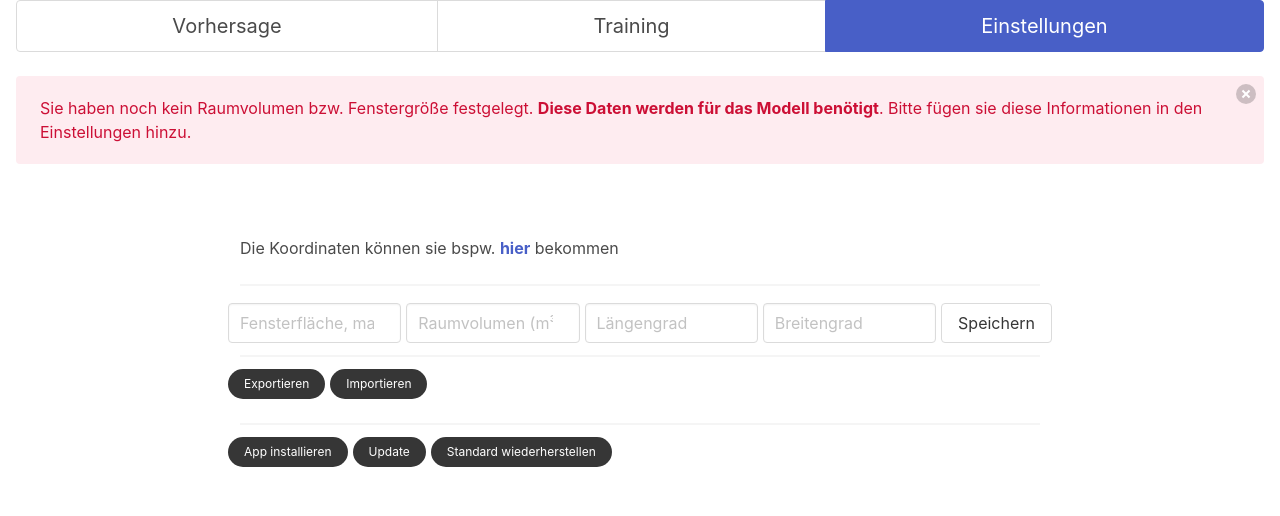
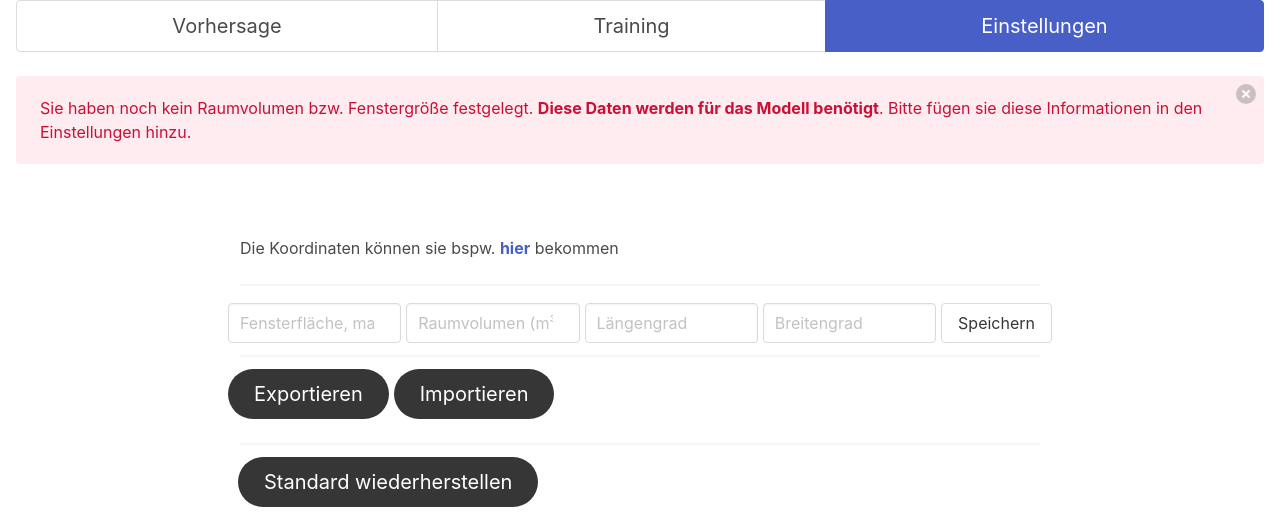
Before and after one commit to HrGaertner/pwa-vent-optimization, a website built with Vite: page index.html in a window 1280 px wide. Shown: the top 516 px of the page. Built offline with nearby package versions, Linux system fonts and the light colour scheme.

Commit message:
new install dialog

```diff
--- a/app.js
+++ b/app.js
@@ -2,6 +2,10 @@ import "chartist/dist/index.css";
 import 'bulma/css/bulma.css'
 import { nelderMead } from "fmin";
 import { LineChart, AutoScaleAxis } from "chartist";
+
+if (window.matchMedia('(display-mode: standalone)').matches) {//https://stackoverflow.com/questions/41742390/javascript-to-check-if-pwa-or-mobile-web
+    document.getElementById("update-button").style.display = "block";
+  }
 
 
 let deferredPrompt;
@@ -13,6 +17,7 @@ window.addEventListener('beforeinstallprompt', (e) => {
     deferredPrompt = e;
     // Update UI notify the user they can install the PWA
     document.getElementById("install-notice").style.display = "block";
+    document.getElementById("install-button2").style.display = "block";
     // Optionally, send analytics event that PWA install promo was shown.
     console.log(`'beforeinstallprompt' event was fired.`);
 });
--- a/index.html
+++ b/index.html
@@ -22,7 +22,7 @@
         <div class="notification is-info" style="display: none;" id="install-notice">
             <button class="delete"></button>
             <p>Sie können diese Website auch installieren und dann wie eine gewöhnliche App nutzen (auch offline).</p>
-            <a id="install-button1" class="button is-rounded is-info is-small">Installieren</a>
+            <a style="margin-top: 1em;" id="install-button1" class="button is-rounded is-dark is-small">Installieren</a>
         </div>
         <!-- Only show the following notice if room volume or windows size is not defined -->
         <div class="notification is-danger is-light" style="display: none;" id="welcome-notice">
@@ -165,17 +165,17 @@
                 </script>
                     <div class="columns is-mobile">
                         <!-- Settings export-restore section-->
-                        <p style="margin-right: 5px;"><a href="#" class="button is-small is-rounded is-dark" download="vent-export.json" id="export-button">Exportieren</a>
+                        <p style="margin-right: 5px;"><a href="#" class="button is-medium is-rounded is-dark" download="vent-export.json" id="export-button">Exportieren</a>
                         </p>
-                        <label for="setting-import" class="button is-small is-rounded is-dark">Importieren</label>
+                        <label for="setting-import" class="button is-medium is-rounded is-dark">Importieren</label>
                 <input id="setting-import" type="file" accept=".json" style="display: none;"
                     onchange="const selectedFile = this.files[0];import_settings(selectedFile);">
                     </div>
                     <hr>
                     <div class="columns is-mobile">
-                        <p style="margin-right: 5px;"><a href="#" class="button is-small is-rounded is-dark" id="install-button2">App installieren</a></p>
-                        <p style="margin-right: 5px;"><a href="#" class="button is-small is-rounded is-dark" id="update-button">Update</a></p>
-                        <p><a href="#" class="button is-small is-rounded is-dark" id="standard-button">Standard
+                        <p style="margin-right: 5px;"><a style="display: none;" href="#" class="button is-medium is-rounded is-dark" id="install-button2">App installieren</a></p>
+                        <p style="margin-right: 5px;"><a href="#" style="display: none;" class="button is-medium is-rounded is-dark" id="update-button">Update</a></p>
+                        <p><a href="#" class="button is-medium is-rounded is-dark" id="standard-button">Standard
                                 wiederherstellen</a>
                         </p>
                     </div>
```
Also changed, not shown: public/manifest.json, public/screen.png (added).
